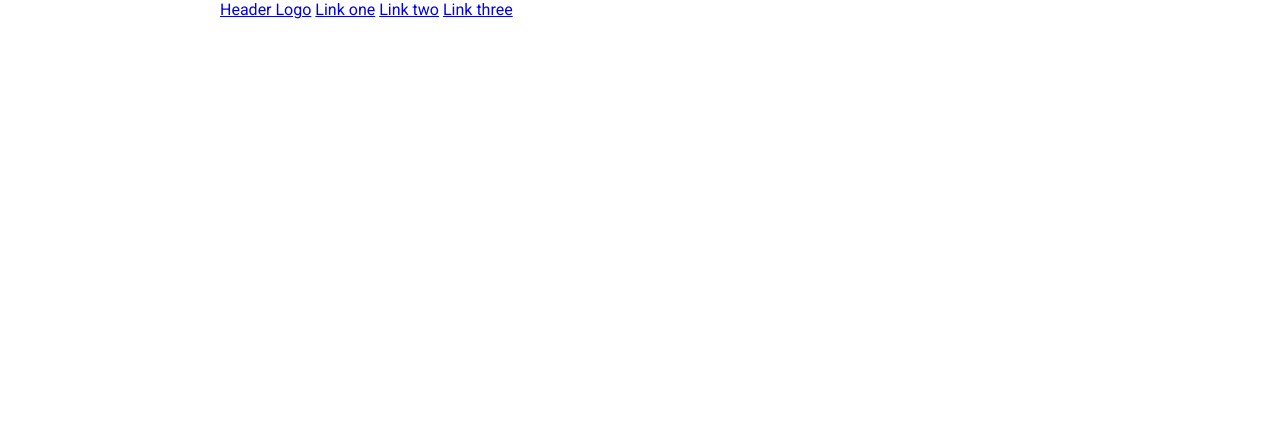
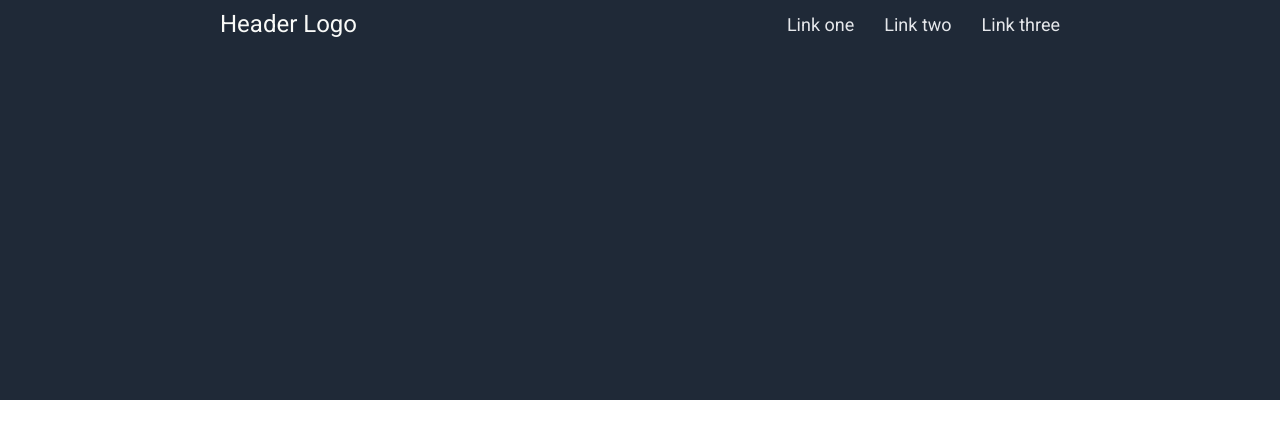
Before and after one commit to mutopia7/landing-page, a plain HTML site: page index.html in a window 1280 px wide. Drawn offline with Linux system fonts and the light colour scheme.

Commit message:
changes: the body margin to 0 px styl.css to style.css in src
style navbar

```diff
--- a/index.html
+++ b/index.html
@@ -4,7 +4,7 @@
 <head>
     <meta charset="UTF-8">
     <meta name="viewport" content="width=device-width, initial-scale=1.0">
-    <link rel="stylesheet" href="syle.css">
+    <link rel="stylesheet" href="style.css">
     <link rel="preconnect" href="https://fonts.googleapis.com">
     <link rel="preconnect" href="https://fonts.gstatic.com" crossorigin>
     <link href="https://fonts.googleapis.com/css2?family=Roboto:ital,wght@0,100..900;1,100..900&display=swap"
@@ -13,7 +13,7 @@
     <style>
         body{
             font-family: Roboto;
-            margin: 0px 220px;
+            margin: 0px;
         }
     </style>
 </head>
@@ -23,14 +23,14 @@
     <!--the header of the site -->
     <header>
         <!-- main nav -->
-        <nav>
-            <a href="index.html" rel="noopener noreferrer">Header Logo</a>
-            <a href="index.html" rel="noopener noreferrer">Link one</a>
-            <a href="index.html" rel="noopener noreferrer">Link two</a>
-            <a href="index.html" rel="noopener noreferrer">Link three</a>
+        <nav class="mainnav">
+            <a id="head-logo"  href="index.html" rel="noopener noreferrer">Header Logo</a>
+            <a class="nav-items" href="index.html" rel="noopener noreferrer">Link one</a>
+            <a class="nav-items" href="index.html" rel="noopener noreferrer">Link two</a>
+            <a class="nav-items" href="index.html" rel="noopener noreferrer">Link three</a>
         </nav>
 
-        <!-- headre content -->
+        <!-- header content -->
         <div>
             <div></div>
             <div></div>
--- a/style.css
+++ b/style.css
@@ -0,0 +1,31 @@
+header{
+    background-color: #1F2937;
+    height: 400px;
+    color: white;
+}
+
+a{
+    text-decoration: none;
+}
+
+.mainnav{
+    display: flex;
+    align-items: center;
+    gap: 30px;
+    padding: 10px 220px;
+}
+
+.nav-items{
+    color: #E5E7EB;
+    font-size: 18px;
+}
+
+.nav-items:hover{
+border-bottom: #E5E7EB 1px solid;
+}
+
+#head-logo{
+    color: #F9FAF8;
+    font-size: 24px;
+    margin-right: auto;
+}
```
